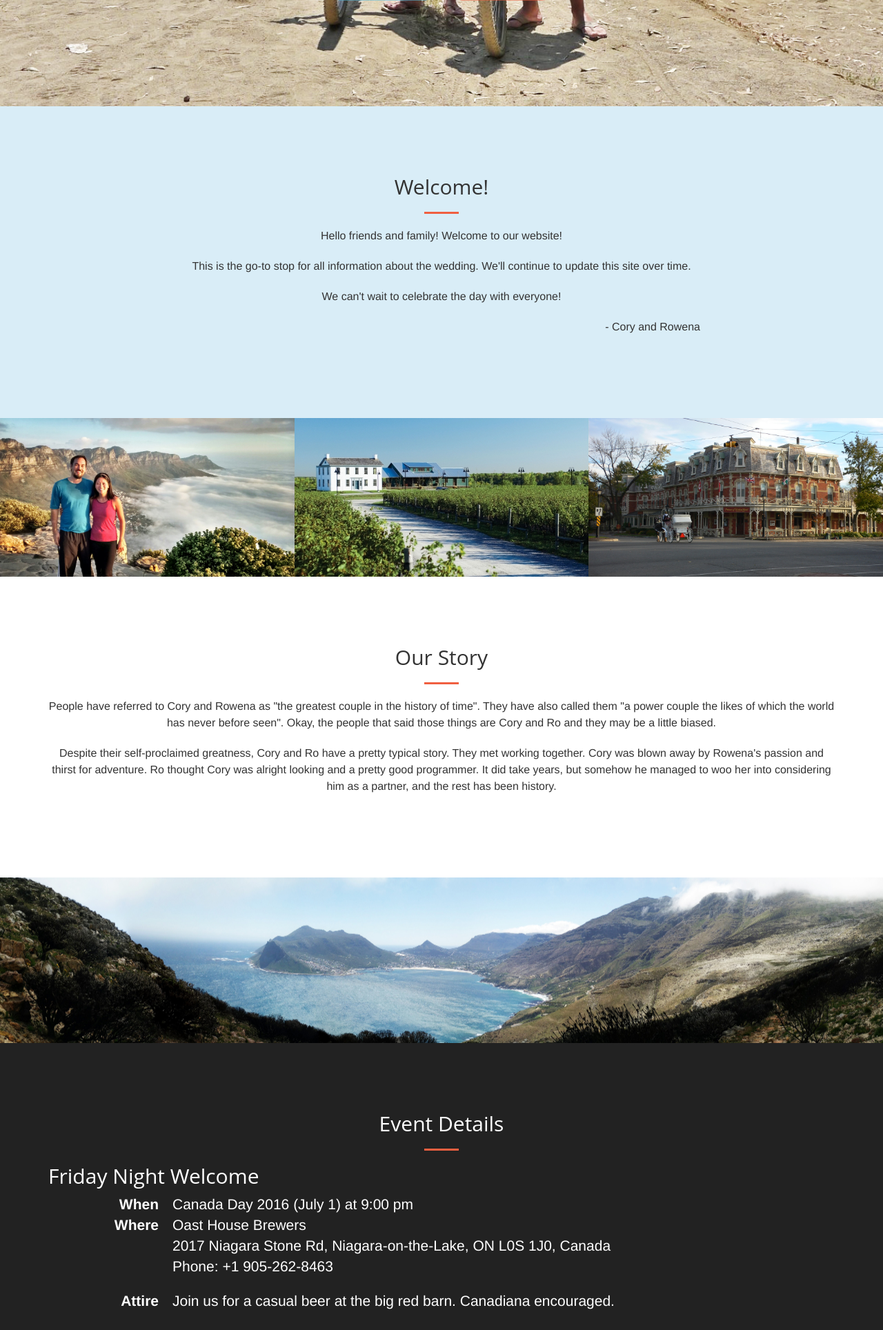
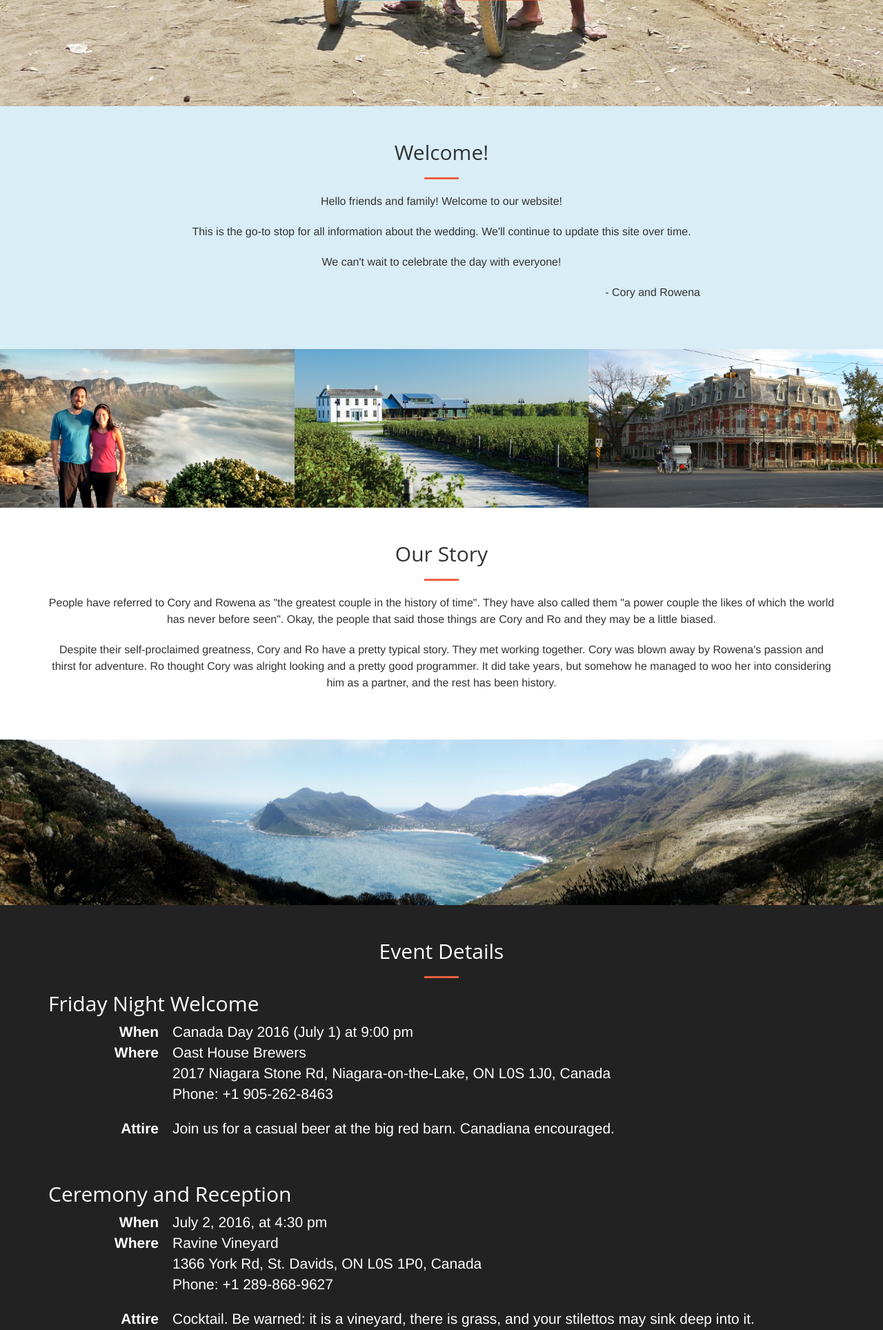
Before and after one commit to ygreif/django-wedding-website, a Django app: template bigday/templates/home.html in a window 1280 px wide. Shown: the part 646-2574 px from the top of the page at 69% size. Run offline with Django 3.2, Linux system fonts and the light colour scheme; the template is opened without the code that fills it, so the values that code supplies are empty; some libraries are stand-ins or nearby versions.

Commit message:
less padding on sections

```diff
--- a/bigday/static/bigday/css/creative.css
+++ b/bigday/static/bigday/css/creative.css
@@ -72,7 +72,7 @@ p {
 }
 
 section {
-    padding: 100px 0;
+    padding: 50px 0;
 }
 
 aside {
```
